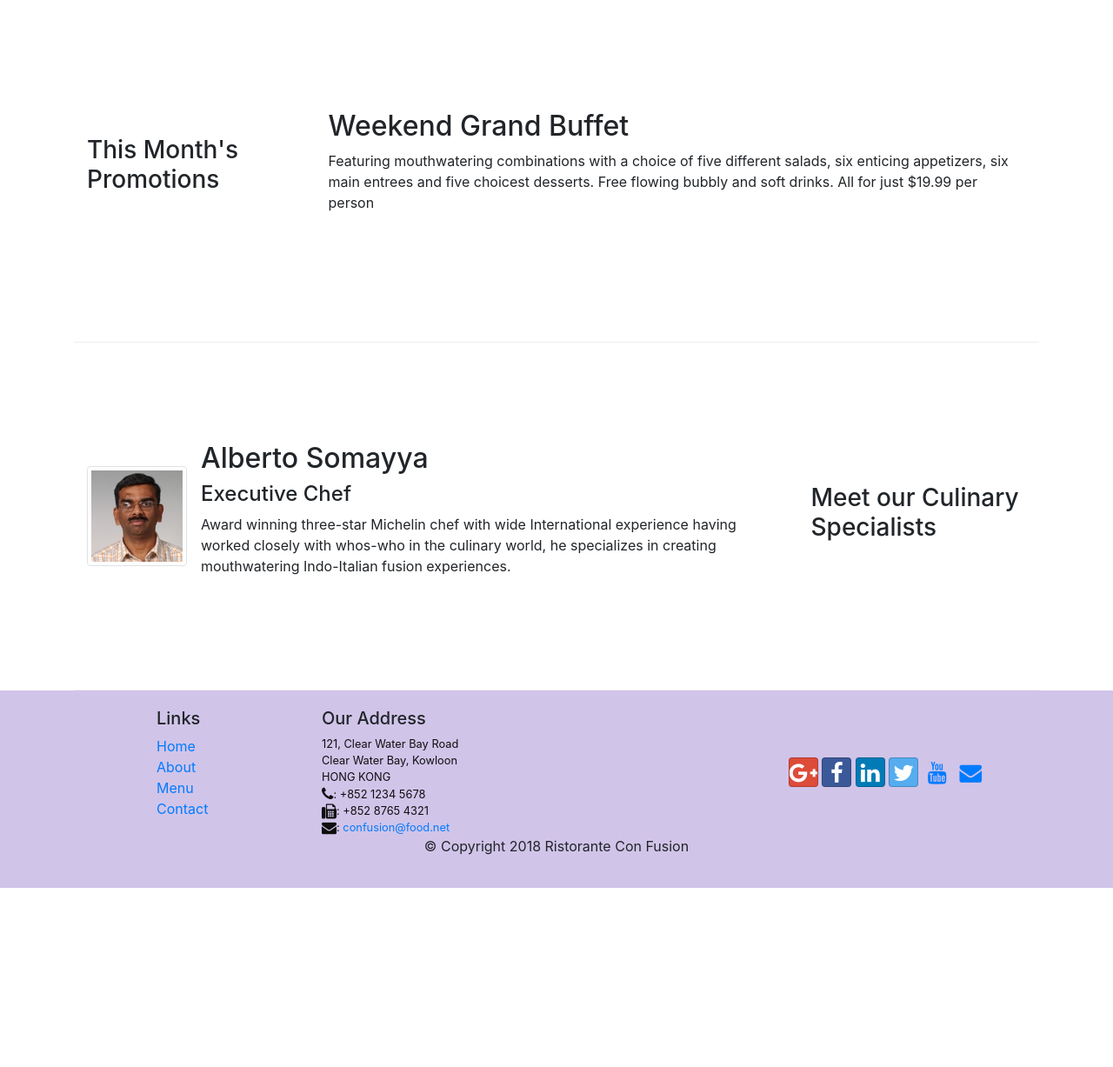
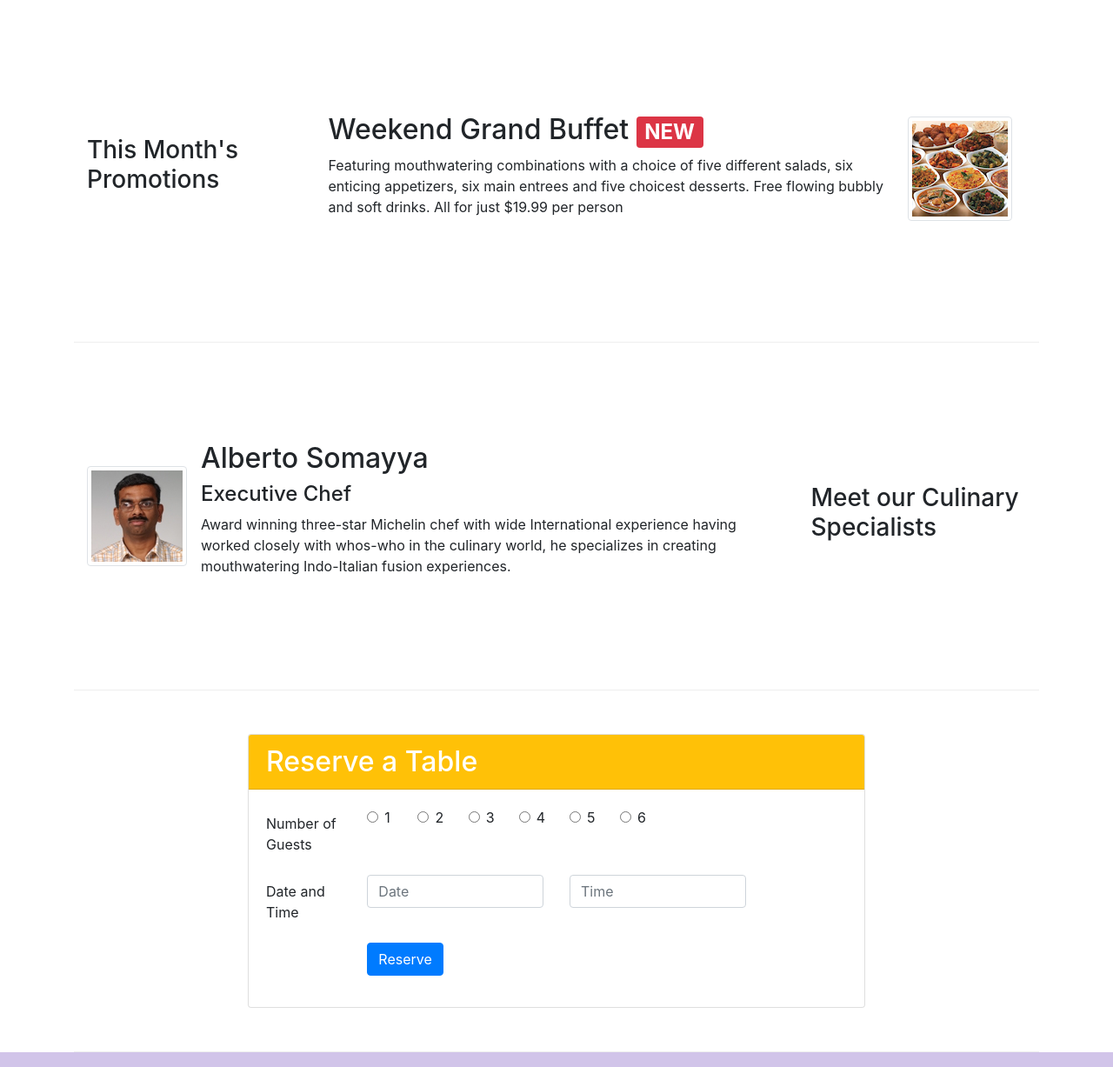
Before and after one commit to prerna-agg/bootstrap, a website: page index.html in a window 1280 px wide. Shown: the part 740-1967 px from the top of the page at 87% size. Before the commit the page ends 1761 px from the top, so only its background shows below. Drawn offline with nearby package versions, Linux system fonts and the light colour scheme.

Commit message:
assignment2

```diff
--- a/index.html
+++ b/index.html
@@ -63,6 +63,11 @@
                 <div class="col-12 col-sm align-self-center">
                     <img src="img/logo.png" class="img-fluid">
                 </div>
+                <div class="col col-sm align-self-center">
+                    <a class="btn btn-sm bg-warning btn-block" href="#reserveform" role="button">
+                        <strong>Reserve Table</strong>
+                    </a>
+                </div>
             </div>
 
         </div>
@@ -81,7 +86,8 @@
                             <span class="badge badge-danger">HOT</span>
                             <span class="badge badge-pill badge-secondary">$4.99</span>
                         </h2>
-                        <p>A unique combination of Indian Uthappam (pancake) and Italian pizza, topped with Cerignola
+                        <p class="d-none d-sm-block">A unique combination of Indian Uthappam (pancake) and Italian
+                            pizza, topped with Cerignola
                             olives,
                             ripe vine cherry tomatoes, Vidalia onion, Guntur chillies and Buffalo Paneer.</p>
                     </div>
@@ -95,10 +101,26 @@
                 <h3>This Month's Promotions</h3>
             </div>
             <div class="col col-sm col-md">
-                <h2>Weekend Grand Buffet</h2>
-                <p>Featuring mouthwatering combinations with a choice of five different salads, six enticing appetizers,
-                    six main entrees and five choicest desserts. Free flowing bubbly and soft drinks. All for just
-                    $19.99 per person </p>
+
+                <div class="media">
+
+                    <div class="media-body">
+                        <h2 class="mt-0">
+                            <h2>Weekend Grand Buffet <span class="badge badge-danger">NEW</span> </h2>
+
+                        </h2>
+                        <p class="d-none d-sm-block">
+                            Featuring mouthwatering combinations with a choice of five different salads, six enticing
+                            appetizers,
+                            six main entrees and five choicest desserts. Free flowing bubbly and soft drinks. All for
+                            just
+                            $19.99 per person
+                        </p>
+
+                    </div>
+                    <img class="d-flex mr-3 img-thumbnail align-self-center" src="img/buffet.png" alt="Alberto Somayya">
+                </div>
+
             </div>
         </div>
 
@@ -118,6 +140,89 @@
                             whos-who in the culinary world, he specializes in
                             creating mouthwatering Indo-Italian fusion experiences.
                         </p>
+                    </div>
+                </div>
+            </div>
+        </div>
+        <div class="row row-content justify-content-center" id="reserveform">
+            <div class="col col-sm-8">
+                <div class="card ">
+                    <h2 class="card-header bg-warning text-white">
+                        Reserve a Table
+                    </h2>
+                    <div class="card-body container">
+                        <form>
+                            <div class="form-group row">
+                                <label for="numberofguests" class="col-12 col-sm-2 col-form-label">
+                                    Number of Guests
+                                </label>
+                                <div class="col-sm-1 col-2">
+                                    <div class="form-check">
+                                        <input class="form-check-input" type="radio" name="radio1" id="radio1">
+                                        <label class="form-check-label" for="Radios1">
+                                            1
+                                        </label>
+                                    </div>
+                                </div>
+                                <div class="col-sm-1 col-2">
+                                    <div class="form-check">
+                                        <input class="form-check-input" type="radio" name="radio1" id="radio1">
+                                        <label class="form-check-label" for="exampleRadios2">
+                                            2
+                                        </label>
+                                    </div>
+                                </div>
+
+                                <div class="col-sm-1 col-2">
+                                    <div class="form-check">
+                                        <input class="form-check-input" type="radio" name="radio1" id="radio1">
+                                        <label class="form-check-label" for="exampleRadios1">
+                                            3
+                                        </label>
+                                    </div>
+                                </div>
+                                <div class="col-sm-1 col-2">
+                                    <div class="form-check">
+                                        <input class="form-check-input" type="radio" name="radio1" id="radio1">
+                                        <label class="form-check-label" for="exampleRadios1">
+                                            4
+                                        </label>
+                                    </div>
+                                </div>
+                                <div class="col-sm-1 col-2">
+                                    <div class="form-check">
+                                        <input class="form-check-input" type="radio" name="radio1" id="radio1">
+                                        <label class="form-check-label" for="exampleRadios1">
+                                            5
+                                        </label>
+                                    </div>
+                                </div>
+                                <div class="col-sm-1 col-2">
+                                    <div class="form-check">
+                                        <input class="form-check-input" type="radio" name="radio1" id="radio1">
+                                        <label class="form-check-label" for="exampleRadios1">
+                                            6
+                                        </label>
+                                    </div>
+                                </div>
+                            </div>
+                            <div class="form-group row">
+                                <label for="dateandtime" class="col-12 col-sm-2 col-form-label">
+                                    Date and Time
+                                </label>
+                                <div class="col-12 col-sm-4">
+                                    <input type="text" class="form-control" id="date" name="date" placeholder="Date">
+                                </div>
+                                <div class="col col-sm-4">
+                                    <input type="text" class="form-control" id="time" name="time" placeholder="Time">
+                                </div>
+                            </div>
+                            <div class="form-group row">
+                                <div class="offset-sm-2 col-sm-10">
+                                    <button type="submit" class="btn btn-primary">Reserve</button>
+                                </div>
+                            </div>
+                        </form>
                     </div>
                 </div>
             </div>
```
